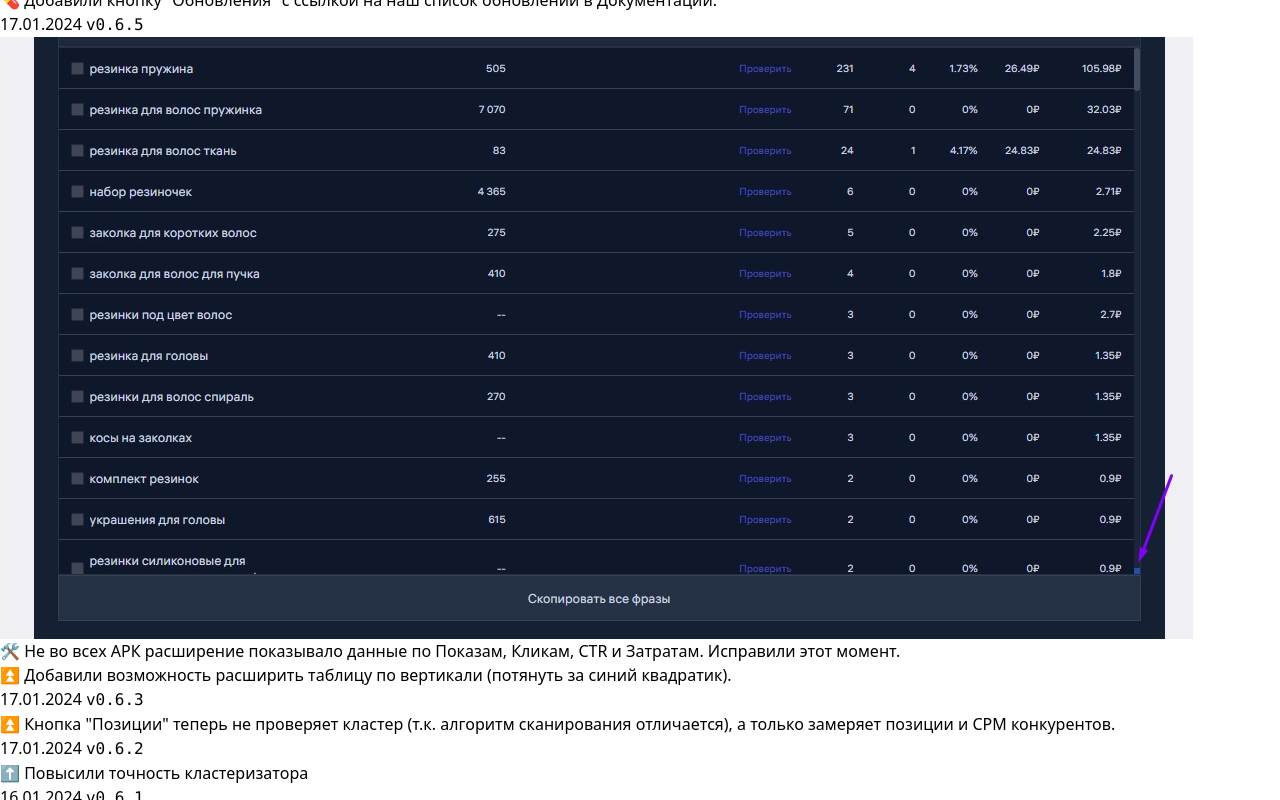
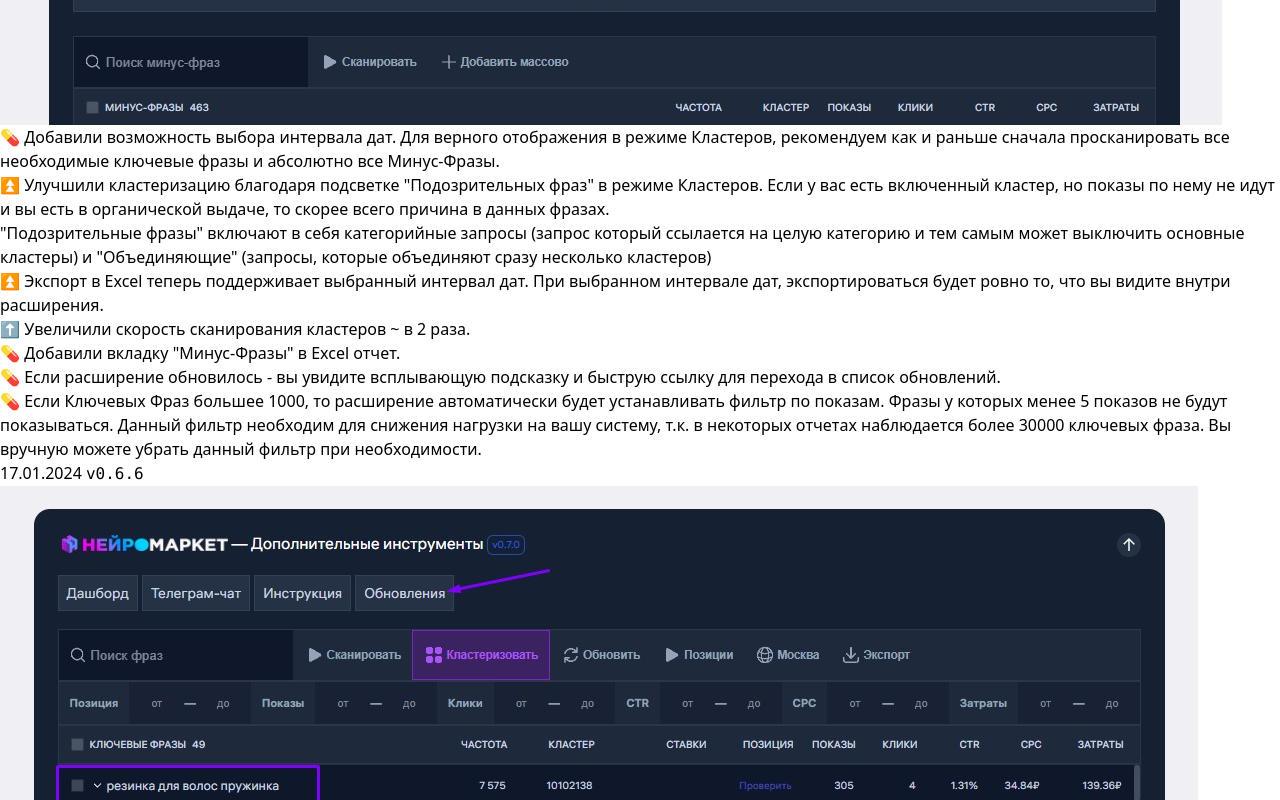
Before and after one commit to wbmeter/docs, a Next.js app: page /extension/updates in a window 1280 px wide. Shown: the part 740-1540 px from the top of the page. Built offline with nearby package versions, Linux system fonts and the light colour scheme.

Commit message:
update extension to 0.7.0

```diff
--- a/pages/extension/updates.mdx
+++ b/pages/extension/updates.mdx
@@ -2,6 +2,26 @@
 # Обновления Расширения
 
 На данной странице перечислены все обновления нашего расширения для работы с рекламой на Wildberries.
+
+## 17.01.2024 `v0.7.0`
+
+![](/extension-updates/24.jpg)
+
+💊 Добавили возможность выбора интервала дат. Для верного отображения в режиме Кластеров, рекомендуем как и раньше сначала просканировать все необходимые ключевые фразы и абсолютно все Минус-Фразы.
+
+⏫ Улучшили кластеризацию благодаря подсветке "Подозрительных фраз" в режиме Кластеров. Если у вас есть включенный кластер, но показы по нему не идут и вы есть в органической выдаче, то скорее всего причина в данных фразах.
+
+"Подозрительные фразы" включают в себя категорийные запросы (запрос который ссылается на целую категорию и тем самым может выключить основные кластеры) и "Объединяющие" (запросы, которые объединяют сразу несколько кластеров)
+
+⏫ Экспорт в Excel теперь поддерживает выбранный интервал дат. При выбранном интервале дат, экспортироваться будет ровно то, что вы видите внутри расширения.
+
+⬆️ Увеличили скорость сканирования кластеров ~ в 2 раза.
+
+💊 Добавили вкладку "Минус-Фразы" в Excel отчет.
+
+💊 Если расширение обновилось - вы увидите всплывающую подсказку и быструю ссылку для перехода в список обновлений.
+
+💊 Если Ключевых Фраз большее 1000, то расширение автоматически будет устанавливать фильтр по показам. Фразы у которых менее 5 показов не будут показываться. Данный фильтр необходим для снижения нагрузки на вашу систему, т.к. в некоторых отчетах наблюдается более 30000 ключевых фраза. Вы вручную можете убрать данный фильтр при необходимости.
 
 ## 17.01.2024 `v0.6.6`
 
```
Also changed, not shown: public/extension-updates/24.jpg (added).
